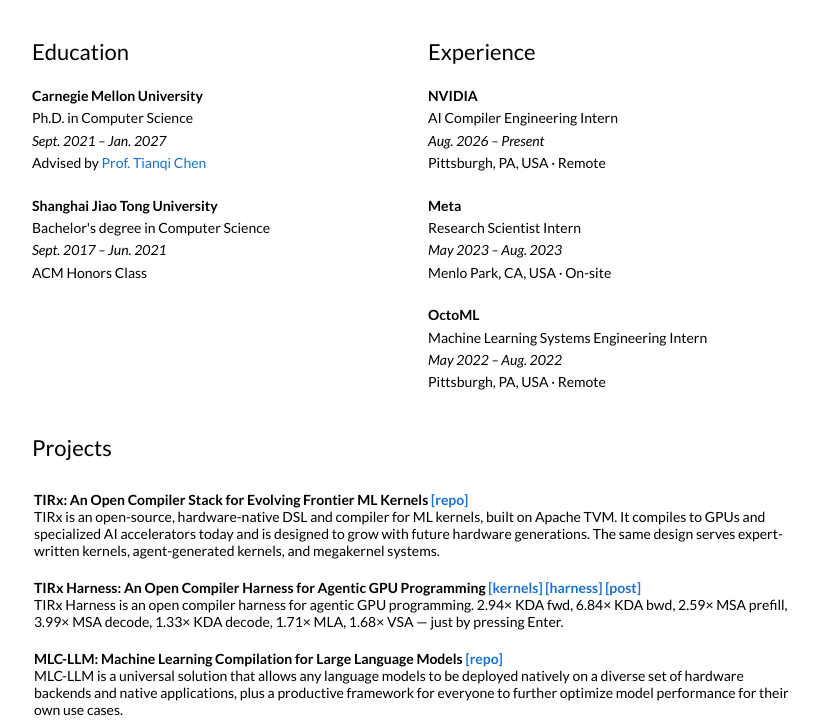
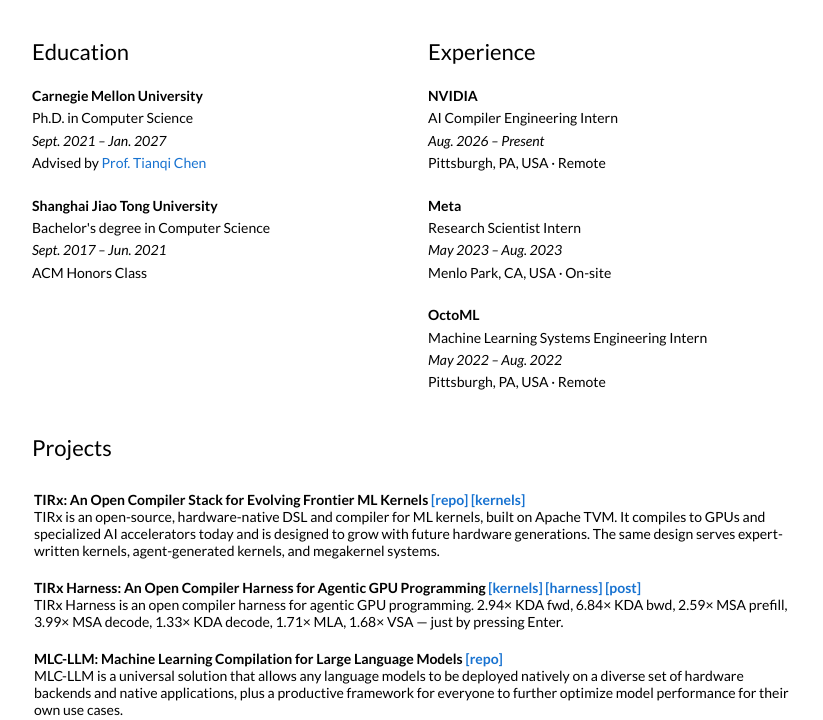
Before and after one commit to spectrometerHBH/spectrometerHBH.github.io, a plain HTML site: page index.html in a window 1280 px wide. Shown: the part 380-1100 px from the top of the page, without its empty margins (228-1051 px from the left). Drawn offline with Linux system fonts and the light colour scheme.

Commit message:
Add kernel repository link to TIRx project

```diff
--- a/index.html
+++ b/index.html
@@ -239,6 +239,7 @@
               <p>
                 <papertitle>TIRx: An Open Compiler Stack for Evolving Frontier ML Kernels
                   <a href="https://github.com/apache/tvm-tirx/tree/main">[repo] </a>
+                  <a href="https://github.com/mlc-ai/tirx-kernels">[kernels] </a>
                 </papertitle>
                 <br>
                 TIRx is an open-source, hardware-native DSL and compiler for ML kernels, built on Apache TVM. It compiles to GPUs and specialized AI accelerators today and is designed to grow with future hardware generations. The same design serves expert-written kernels, agent-generated kernels, and megakernel systems.
```
